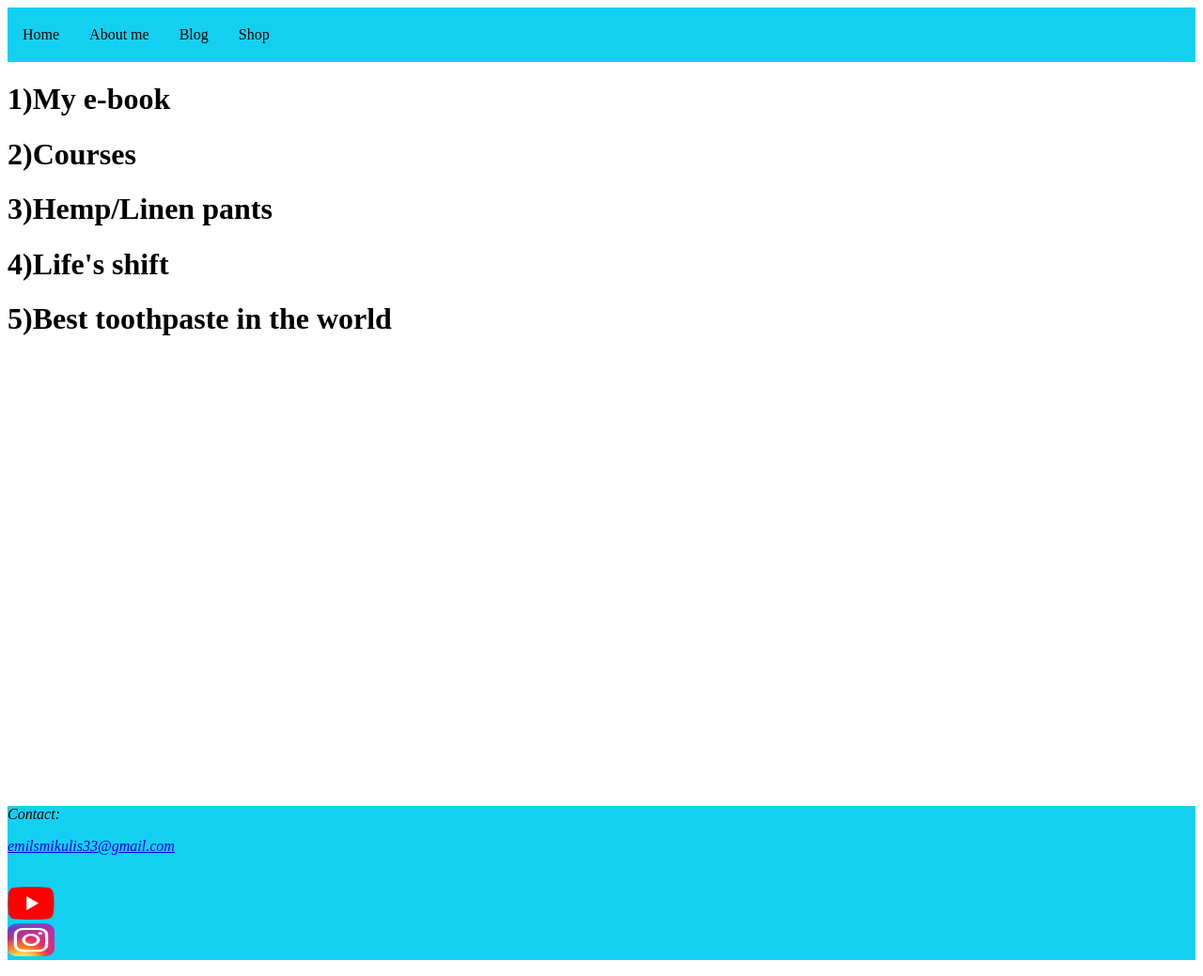
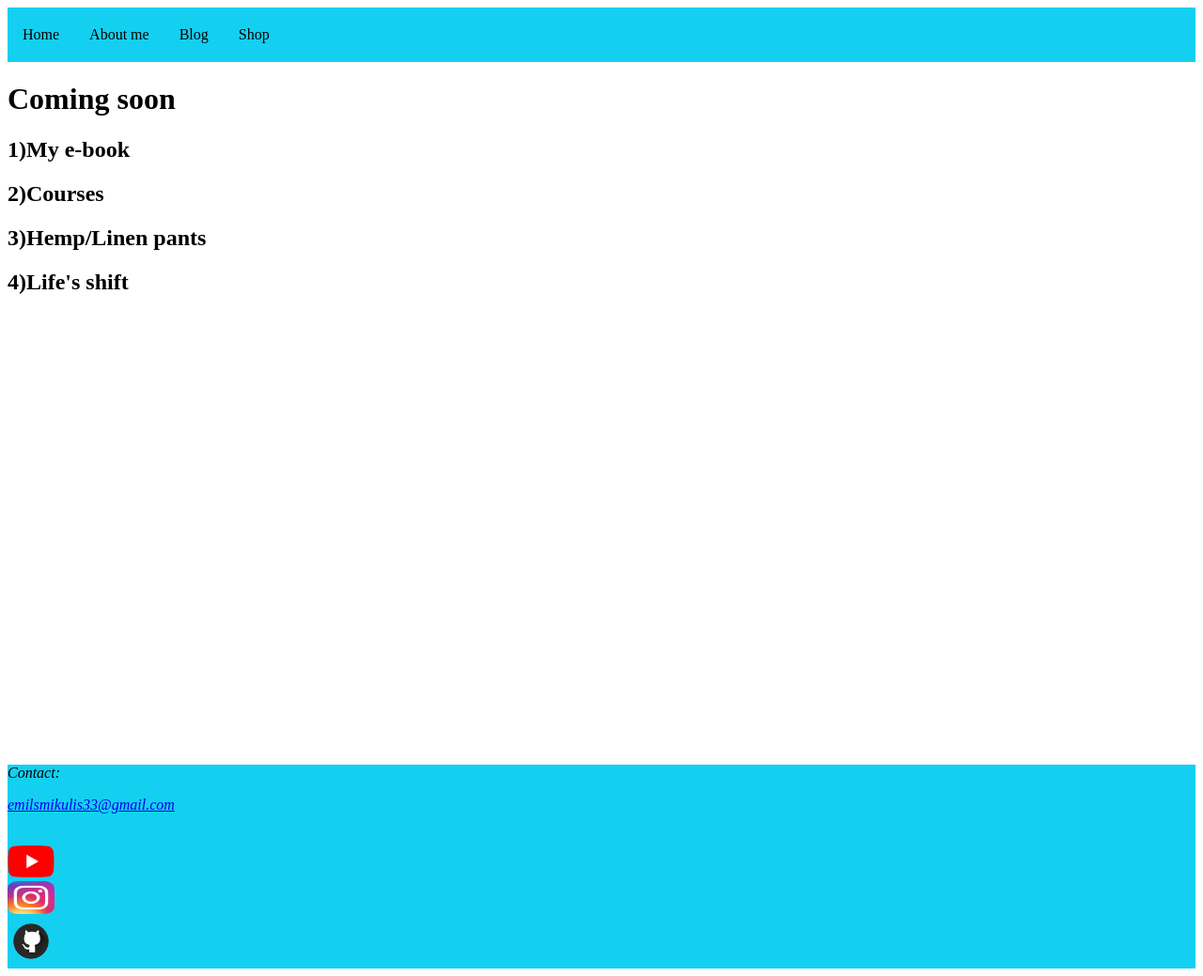
Before and after one commit to emilsmikulis/MyWebsite, a plain HTML site: page shop.html in a window 1280 px wide. Shown: the whole page at 94% size. Drawn offline with Linux system fonts and the light colour scheme.

Commit message:
10 staged changes

```diff
--- a/main.css
+++ b/main.css
@@ -33,6 +33,11 @@ body {
 
   }
 
+  .githubicon
+  {
+    width:50px
+  }
+
    ul {
        list-style-type: none;
       margin: 0;
@@ -60,6 +65,12 @@ li a {
 li a:hover {
   background-color: #1672eb;
 }
+  .grid {
+  display: grid;
+  grid-template-columns: 1fr 500px 1fr;
+
+}
+
 
 
 footer {
--- a/shop.html
+++ b/shop.html
@@ -17,20 +17,26 @@
   <li><a  href="shop.html" >Shop</a></li>
 </ul>
 
-<h1>1)My e-book</h1>
 
 
 <!--  <p>My e-book is about HTML and CSS. It is free to download.</p>
 <a href="images/emilsmikulis.jpg" download>Click here to download free PDF e-book!</a>
 
 -->
-<h1>2)Courses</h1>
 
-<h1>3)Hemp/Linen pants</h1>
 
-<h1>4)Life's shift</h1>
 
-<h1>5)Best toothpaste in the world</h1>
+
+
+<h1>Coming soon</h1>
+<h2>1)My e-book</h2>
+<h2>2)Courses</h2>
+<h2>3)Hemp/Linen pants</h2>
+<h2>4)Life's shift</h2>
+
+
+
+<!-- /*<h1>5)Best toothpaste in the world</h1>*/ -->
 
 <footer>
 
@@ -46,9 +52,9 @@
 
 
 
-    <a href="https://www.youtube.com/@emilsmikulis">
+     <a href="https://www.youtube.com/@emilsmikulis">
       <img
-        src="youtube.png"
+        src="images/youtube.png"
         class="yticon"
         alt="Emils Yt Channel"
       />
@@ -56,9 +62,17 @@
     <br>
       <a href="https://www.instagram.com/emilsmikulis1">
       <img
-        src="Instagram.png"
+        src="images/Instagram.png"
         class="igicon"
         alt="Emil's ig"
+      />
+
+    <br>
+        <a href="https://github.com/emilsmikulis">
+      <img
+        src="images/github.png"
+        class="githubicon"
+        alt="Emil's github"
       />
 
 
```
Also changed, not shown: about.html (+9 -2 lines), blog.html (+15 -2 lines), index.html (+15 -4 lines), images/EMblack.png (renamed from EMblack.png), images/Instagram.png (renamed from Instagram.png), images/github.png (added), images/html5.png (renamed from html5.png), images/youtube.png (renamed from youtube.png).
